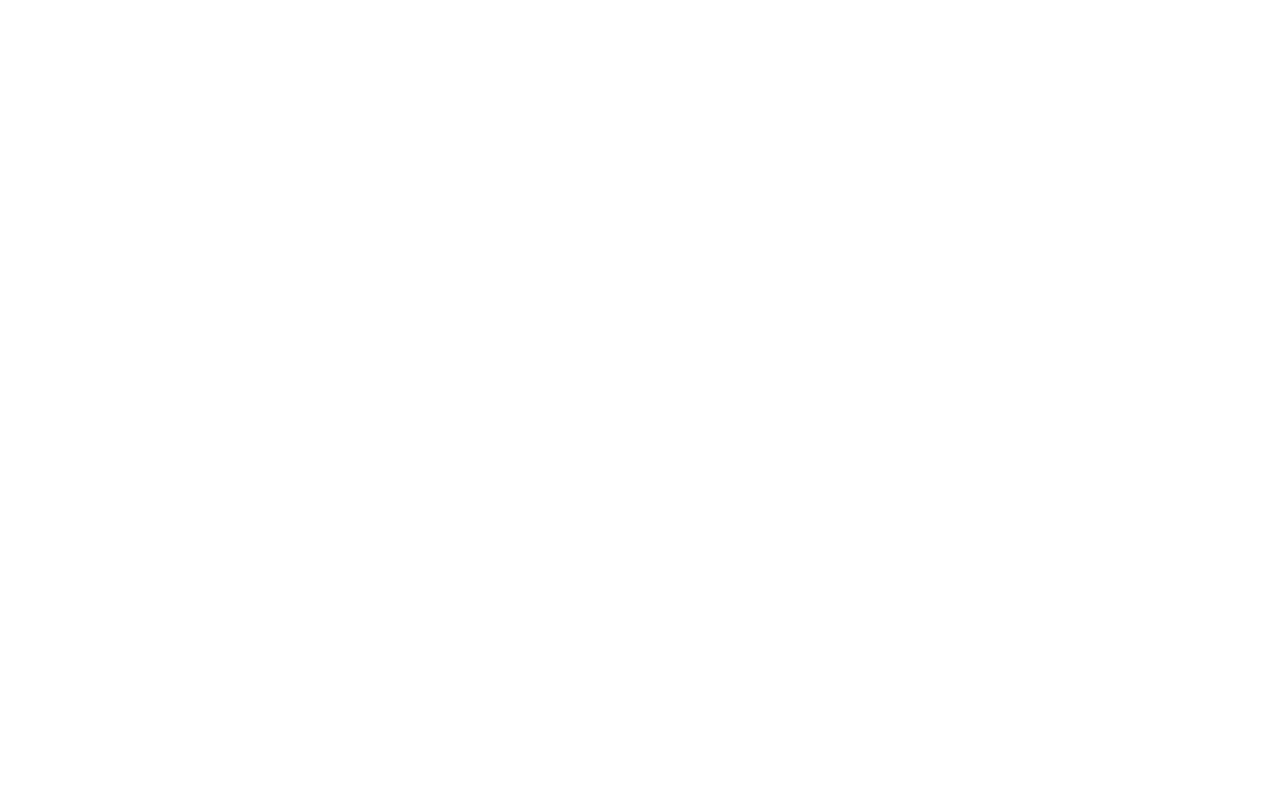
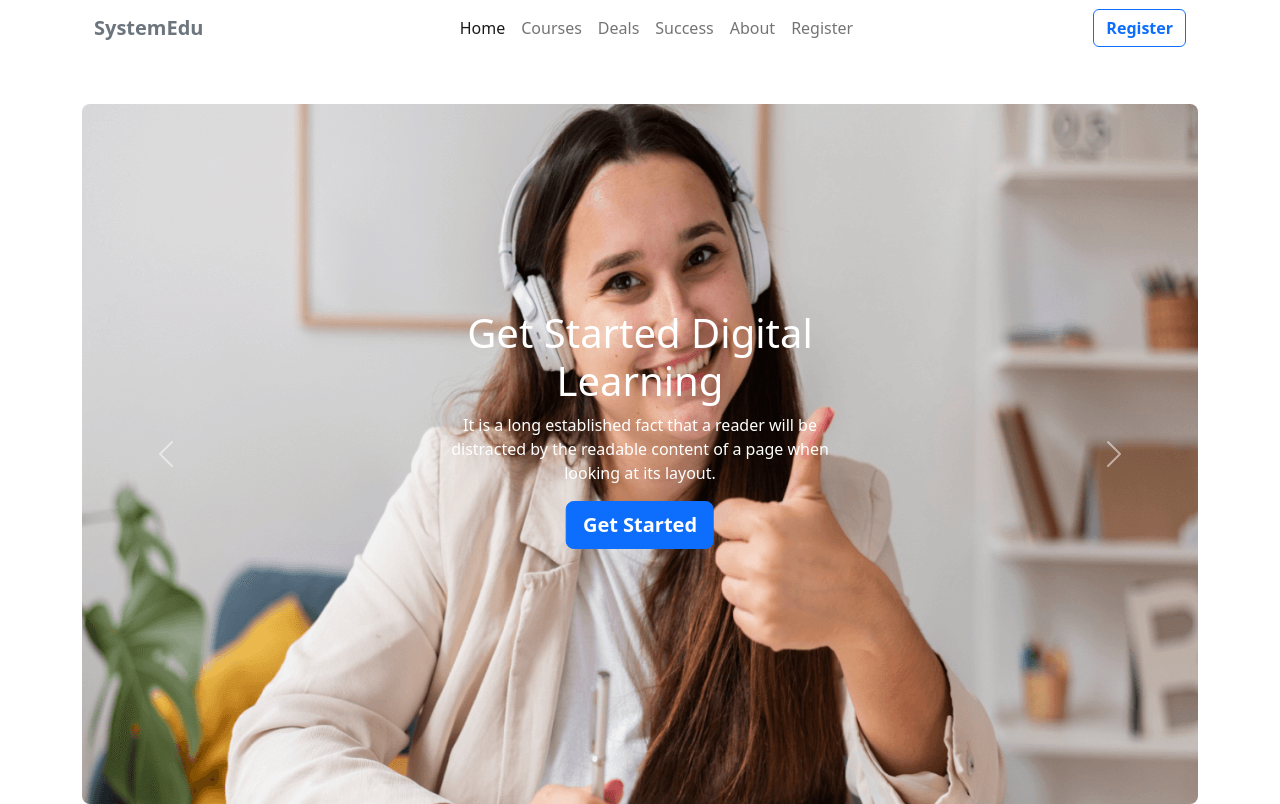
Before and after one commit to Tahmid200-2673/system-edu, a plain HTML site: page index.html in a window 1280 px wide. Drawn offline with nearby package versions, Linux system fonts and the light colour scheme.

Commit message:
header added

```diff
--- a/index.html
+++ b/index.html
@@ -14,7 +14,88 @@
 </head>
 
 <body>
+  <!-- header -->
+  <header class="container">
+    <!-- navbar -->
+    <nav class="navbar navbar-expand-lg ">
+      <div class="container-fluid">
+        <a class="navbar-brand text-secondary fw-bold" href="#">SystemEdu</a>
+        <button class="navbar-toggler" type="button" data-bs-toggle="collapse" data-bs-target="#navbarSupportedContent"
+          aria-controls="navbarSupportedContent" aria-expanded="false" aria-label="Toggle navigation">
+          <span class="navbar-toggler-icon"></span>
+        </button>
+        <div class="collapse navbar-collapse" id="navbarSupportedContent">
+          <ul class="navbar-nav mx-auto mb-2 mb-lg-0 text-secondary">
+            <li class="nav-item">
+              <a class="nav-link active" aria-current="page" href="#">Home</a>
+            </li>
+            <li class="nav-item">
+              <a class="nav-link" href="#Courses">Courses</a>
+            </li>
+            <li class="nav-item">
+              <a class="nav-link" href="#Deals">Deals</a>
+            </li>
+            <li class="nav-item">
+              <a class="nav-link" href="#Success">Success</a>
+            </li>
+            <li class="nav-item">
+              <a class="nav-link " href="#About">About</a>
+            </li>
+            <li class="nav-item">
+              <a class="nav-link " href="#Register">Register</a>
+            </li>
+          </ul>
+          <form class="d-flex" role="search">
 
+            <button class="btn btn-outline-primary fw-bold" type="submit">Register</button>
+          </form>
+        </div>
+      </div>
+    </nav>
+    <!-- slider start -->
+    <section class="mt-5">
+      <div id="carouselExampleCaptions" class="carousel slide" data-bs-ride="false">
+        <div class="carousel-inner rounded-3">
+          <div class="carousel-item active">
+            <img src="images/cover/cover-1.png" class="d-block w-100" alt="...">
+            <div class="carousel-caption position-absolute top-50 start-50 translate-middle">
+              <h5 class="fs-1">Get Started Digital Learning</h5>
+              <p>It is a long established fact that a reader will be distracted by the readable content of a page when
+                looking at its layout.</p>
+              <div class="btn btn-primary btn-lg fw-semibold">Get Started</div>
+            </div>
+          </div>
+          <div class="carousel-item">
+            <img src="images/cover/cover-2.jpg" class="d-block w-100" alt="...">
+            <div class="carousel-caption position-absolute top-50 start-50 translate-middle">
+              <h5 class="fs-1">Go Through Our World Class Syllabus</h5>
+              <p>We have our goal oriented syllabus that is for achiving good grades in International competitive exams.
+              </p>
+            </div>
+          </div>
+          <div class="carousel-item">
+            <img src="images/cover/cover-3.jpg" class="d-block w-100" alt="...">
+            <div class="carousel-caption position-absolute top-50 start-50 translate-middle">
+              <h5 class="fs-1">Meet Our Tecnology Based Education System</h5>
+              <p>We have huge list of our technology related education system which are appreciated by our previous
+                students</p>
+            </div>
+          </div>
+        </div>
+        <button class="carousel-control-prev" type="button" data-bs-target="#carouselExampleCaptions"
+          data-bs-slide="prev">
+          <span class="carousel-control-prev-icon" aria-hidden="true"></span>
+          <span class="visually-hidden">Previous</span>
+        </button>
+        <button class="carousel-control-next" type="button" data-bs-target="#carouselExampleCaptions"
+          data-bs-slide="next">
+          <span class="carousel-control-next-icon" aria-hidden="true"></span>
+          <span class="visually-hidden">Next</span>
+        </button>
+      </div>
+    </section>
+    <!-- slider end -->
+  </header>
   <!-- bootstrap link -->
   <script src="https://cdn.jsdelivr.net/npm/bootstrap@5.2.0/dist/js/bootstrap.bundle.min.js"
     integrity="sha384-A3rJD856KowSb7dwlZdYEkO39Gagi7vIsF0jrRAoQmDKKtQBHUuLZ9AsSv4jD4Xa"
```
